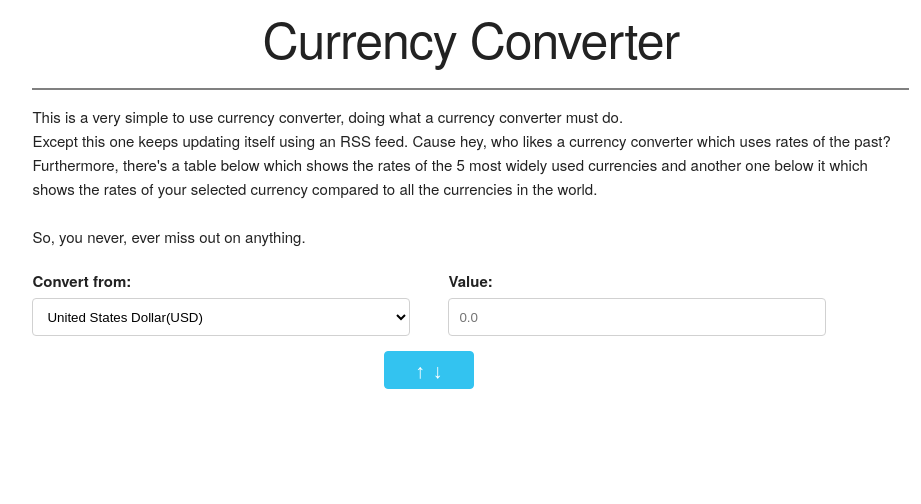
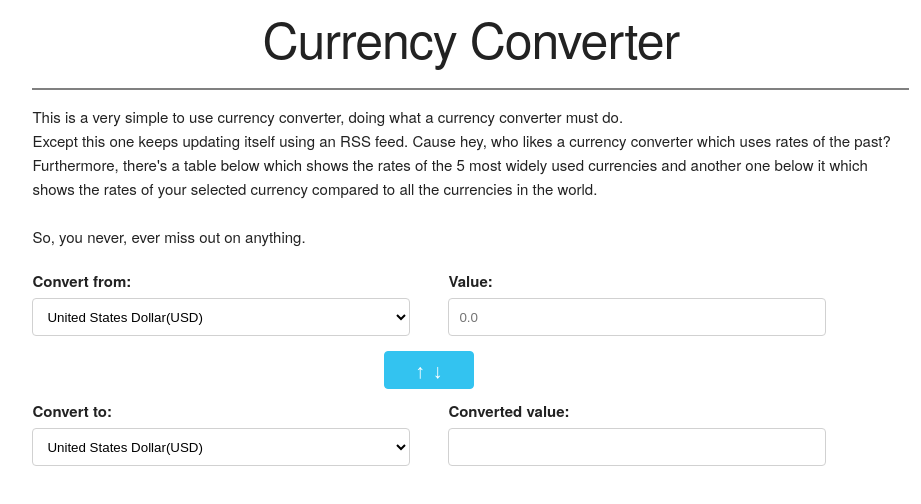
Before and after one commit to vrr-21/currency-converter, an Angular app in the folder currency-converter/: page / in a window 1280 px wide. Shown: the top 504 px of the page, without its empty margins (166-1087 px from the left). Built offline with nearby package versions, Linux system fonts and the light colour scheme.

Commit message:
Converter Component Design Phase 3: Destination currency design made. Design phase complete.

```diff
--- a/currency-converter/src/app/converter-component/converter-component.component.css
+++ b/currency-converter/src/app/converter-component/converter-component.component.css
@@ -8,3 +8,7 @@
   margin: 0 auto;
   font-size: 15pt;
 }
+#dest-curr-row
+{
+  padding-top: 10px;
+}
--- a/currency-converter/src/app/converter-component/converter-component.component.html
+++ b/currency-converter/src/app/converter-component/converter-component.component.html
@@ -1,6 +1,6 @@
 <meta charset=utf-8 />
 <div class="container" id="converter-container">
-  <div class="row">
+  <div class="row" id="source-curr-row">
     <div class="one column"></div>
     <!-- This is where the input for the source currency will be taken in. -->
     <div class="five columns">
@@ -17,7 +17,7 @@
     </div>
     <div class="one column"></div>
   </div>
-  <div class="row">
+  <div class="row" id="switch-button-row">
     <div class="one column"></div>
     <!-- This is where the button will be placed. This button will switch the two currencies. -->
     <div class="ten columns">
@@ -25,4 +25,21 @@
     </div>
     <div class="one column"></div>
   </div>
+  <div class="row" id="dest-curr-row">
+    <div class="one column"></div>
+    <!-- This is where the input for the destination(lack of a better word) currency will be taken in. -->
+    <div class="five columns">
+      <label for="dest-currency">Convert to:</label>
+      <select class="u-full-width" id="dest-currency">
+        <option value="Option 1">United States Dollar(USD)</option>
+        <option value="Option 2">Euro (EUR)</option>
+        <option value="Option 3">Japanese Yen (JPY)</option>
+      </select>
+    </div>
+    <div class="five columns">
+      <label for="dest-currency-value">Converted value:</label>
+      <input class="u-full-width" id="dest-currency-value" type="number" readonly/>
+    </div>
+    <div class="one column"></div>
+  </div>
 </div>
```
